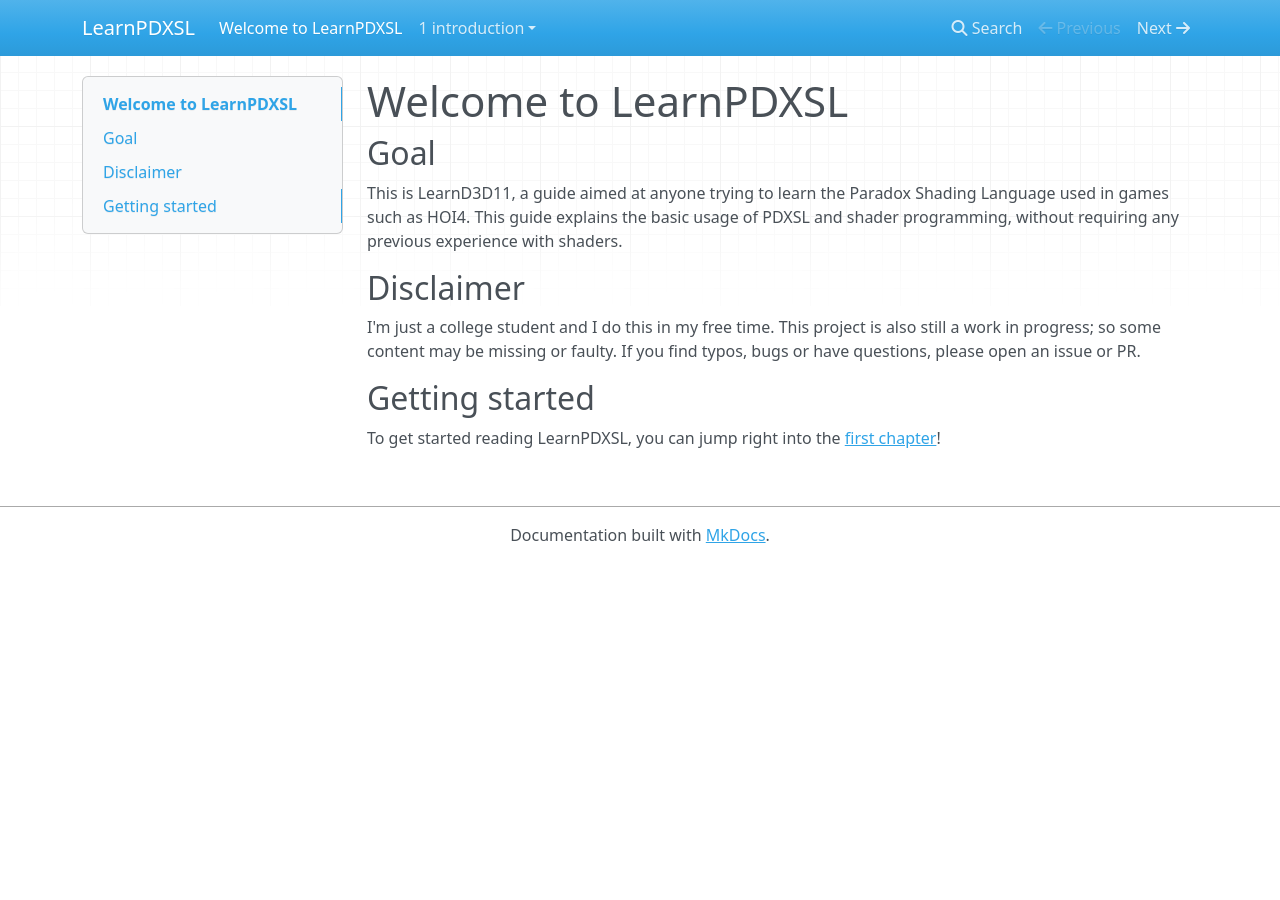
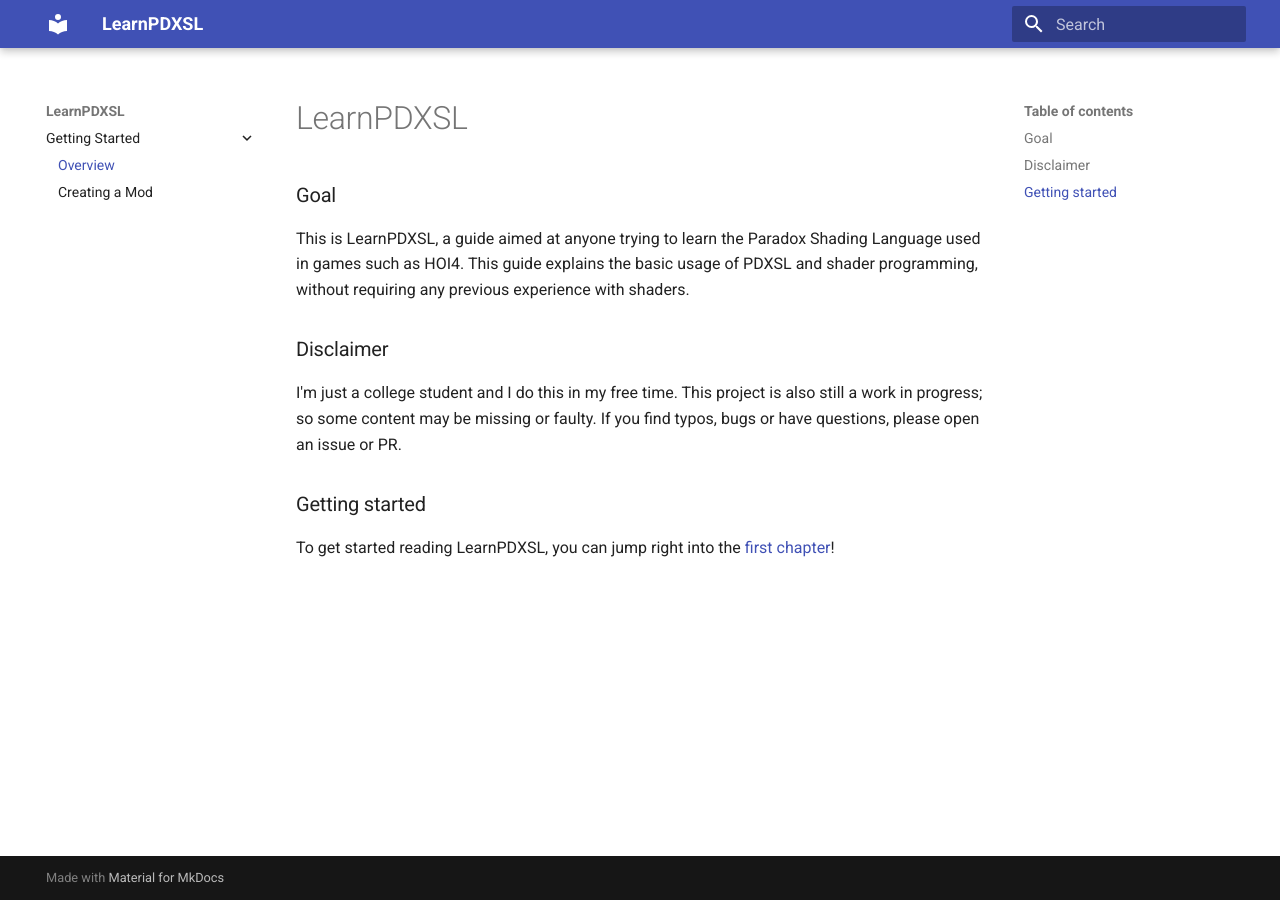
Before and after one commit to audreyfishyy/learnpdxsl, an MkDocs documentation site: the page built from docs/index.md, in a window 1280 px wide. Built offline with MkDocs 1.6.1 and Material for MkDocs 9.7.7, drawn with Linux system fonts in a browser that asks for light colours; nearby versions of some CDN libraries.

Commit message:
more basic setup

```diff
--- a/docs/index.md
+++ b/docs/index.md
@@ -1,17 +1,17 @@
-# Welcome to LearnPDXSL
+# LearnPDXSL
 
-## Goal
+### Goal
 
-This is LearnD3D11, a guide aimed at anyone trying to learn the Paradox Shading Language
+This is LearnPDXSL, a guide aimed at anyone trying to learn the Paradox Shading Language
 used in games such as HOI4. This guide explains the basic usage of PDXSL
 and shader programming, without requiring any previous experience with shaders.
 
-## Disclaimer
+### Disclaimer
 
 I'm just a college student and I do this in my free time. This project is also still a work in progress;
 so some content may be missing or faulty. If you find typos, bugs or have questions, please open an issue or PR.
 
-## Getting started
+### Getting started
 
 To get started reading LearnPDXSL, you can jump right into the
-[first chapter](1-introduction/1-1-creating-a-mod.md)!
+[first chapter](creating-a-mod.md)!
--- a/mkdocs.yml
+++ b/mkdocs.yml
@@ -1,2 +1,12 @@
 site_name: LearnPDXSL
 site_url: https://audreyfishyy.github.io/learnpdxsl/
+
+theme:
+  name: material
+  features:
+    - navigation.expand  # Expand all sidebar sections by default.
+
+nav:
+- Getting Started:
+  - Overview: index.md
+  - Creating a Mod: creating-a-mod.md
```
Also changed, not shown: docs/creating-a-mod.md (added, +1 -0 lines), docs/1-introduction/1-1-creating-a-mod.md (deleted), 2 other files.
